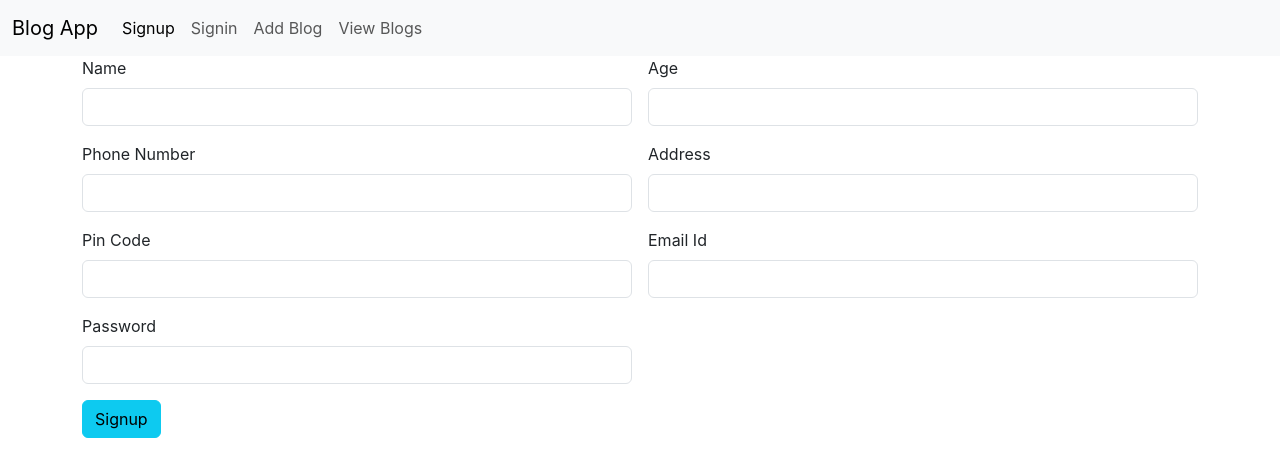
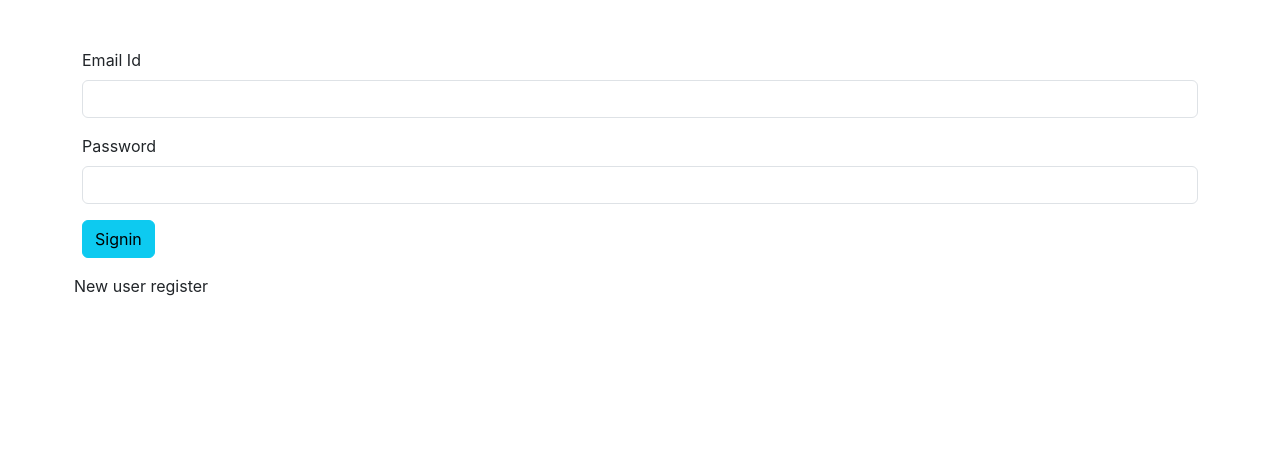
Before and after one commit to lakshmiibalu/blog-app-frontend, a React (Create React App) app: page / in a window 1280 px wide. Shown: the top 476 px of the page. Built offline with nearby package versions, Linux system fonts and the light colour scheme.

Commit message:
login and signup created

```diff
--- a/src/App.js
+++ b/src/App.js
@@ -12,10 +12,10 @@ function App() {
 
       <BrowserRouter>
       <Routes>
-        <Route path='/' element={<Signup/>}/>
-        <Route path='/signin' element={<Signin/>}/>
-        <Route path='/add' element={<AddBlog/>}/>
-        <Route path='/view' element={<ViewBlog/>}/>
+
+        <Route path='/' element={<Signin/>}/>
+        <Route path='/signup' element={<Signup/>}/>
+
       </Routes>
       </BrowserRouter>
     </div>
--- a/src/components/BlogNav.jsx
+++ b/src/components/BlogNav.jsx
@@ -7,13 +7,13 @@ const BlogNav = () => {
 
 <nav class="navbar navbar-expand-lg bg-body-tertiary">
   <div class="container-fluid">
-    <Link class="navbar-brand" to="/">Blog App</Link>
+    <Link class="navbar-brand" to="/signin">Blog App</Link>
     <button class="navbar-toggler" type="button" data-bs-toggle="collapse" data-bs-target="#navbarNavAltMarkup" aria-controls="navbarNavAltMarkup" aria-expanded="false" aria-label="Toggle navigation">
       <span class="navbar-toggler-icon"></span>
     </button>
     <div class="collapse navbar-collapse" id="navbarNavAltMarkup">
       <div class="navbar-nav">
-        <Link class="nav-link active" aria-current="page" to="/">Signup</Link>
+        <Link class="nav-link active" aria-current="page" to="/signup">Signup</Link>
         <Link class="nav-link" to="/signin">Signin</Link>
         <Link class="nav-link" to="/add">Add Blog</Link>
         <Link class="nav-link" to="/view">View Blogs</Link>
--- a/src/components/Signin.jsx
+++ b/src/components/Signin.jsx
@@ -1,6 +1,7 @@
 import React, { useState } from 'react'
-import BlogNav from './BlogNav'
+
 import axios from 'axios'
+import { Link } from 'react-router-dom'
 
 const Signin = () => {
 
@@ -49,7 +50,8 @@ const Signin = () => {
   return (
     <div>
 
-        <BlogNav/>
+        <br />
+        <br />
 
         <div className="container">
             <div className="row">
@@ -73,6 +75,8 @@ const Signin = () => {
                             <button className="btn btn-info" onClick={readValues}>Signin</button>
 
                         </div>
+                        <Link class="nav-link" to="/signup">New user register</Link>
+
                     </div>
                 </div>
             </div>
--- a/src/components/Signup.jsx
+++ b/src/components/Signup.jsx
@@ -1,6 +1,7 @@
 import React, { useState } from 'react'
 import BlogNav from './BlogNav'
 import axios from 'axios'
+import { Link } from 'react-router-dom'
 
 const Signup = () => {
 
@@ -50,7 +51,9 @@ const Signup = () => {
   return (
     <div>
 
-        <BlogNav/>
+        <br />
+        <br />
+
 
         <div className="container">
             <div className="row">
@@ -101,9 +104,12 @@ const Signup = () => {
                         </div>
                         <div className="col col-12 col-sm-12 col-md-12 col-lg-12 col-xl-12 col-xxl-12">
 
-                            <button className="btn btn-info" onClick={readValues}>Signup</button>
+                            <button className="btn btn-info" onClick={readValues}>Register</button>
 
                         </div>
+
+                        <Link class="nav-link" to="/">Back to login  </Link>
+
                     </div>
                 </div>
             </div>
```
